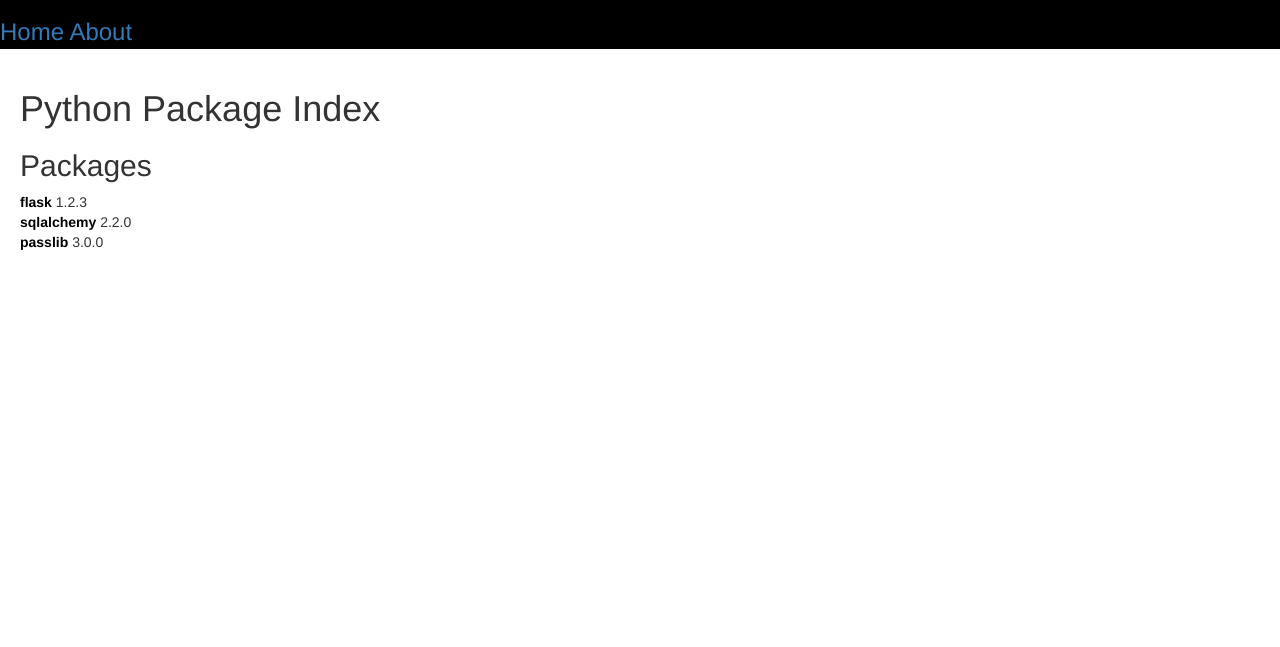
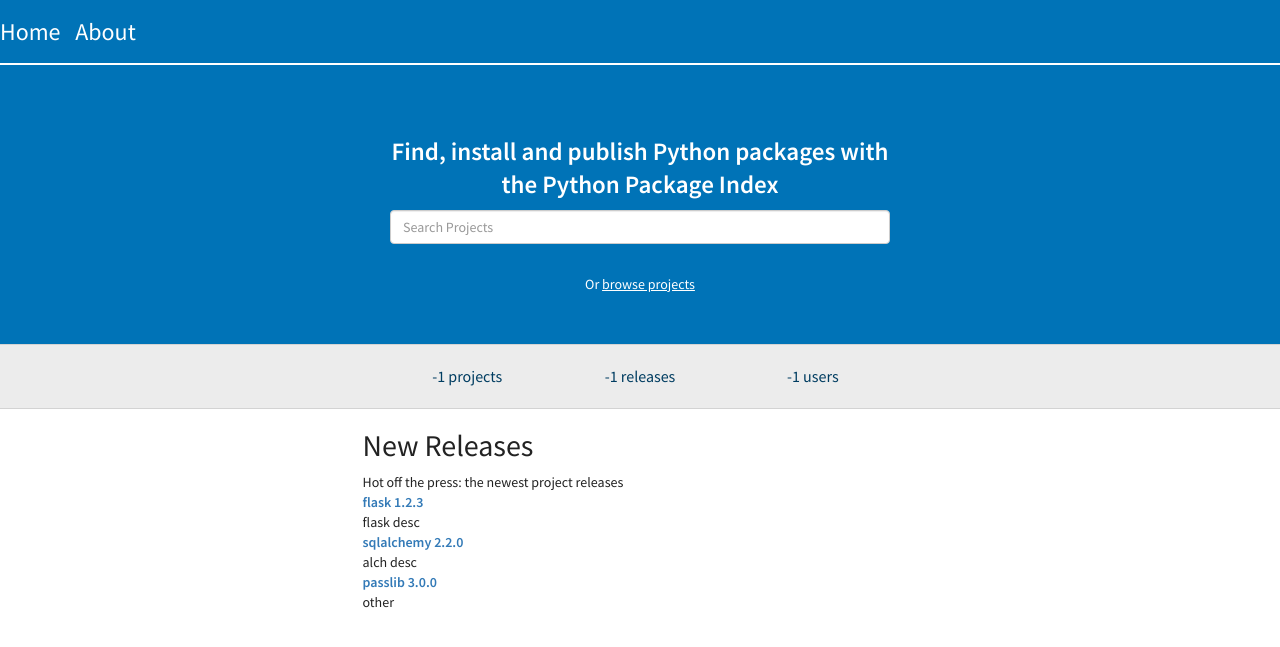
Before and after one commit to Zuzah/PyPiRecreate, a Flask app: page / in a window 1280 px wide. Shown: the top 647 px of the page. Run offline with Flask 2, Linux system fonts and the light colour scheme; some libraries are stand-ins or nearby versions.

Commit message:
Restructured _layout.html as a well as its location. Updated .css with new style. Add logic to the package_service.py

```diff
--- a/services/package_service.py
+++ b/services/package_service.py
@@ -2,7 +2,7 @@
 #function that gets latest pacakges
 def get_latest_packages():
     return [
-        { 'name': 'flask', 'version' : '1.2.3' },
-        { 'name': 'sqlalchemy', 'version' : '2.2.0' },
-        { 'name': 'passlib', 'version' : '3.0.0'}
+        { 'name': 'flask', 'version' : '1.2.3', 'descer':'flask desc' },
+        { 'name': 'sqlalchemy', 'version' : '2.2.0', 'descer': 'alch desc' },
+        { 'name': 'passlib', 'version' : '3.0.0', 'descer': 'other'}
     ]
--- a/static/css/site.css
+++ b/static/css/site.css
@@ -1,16 +1,79 @@
+body {
+    color: #222;
+    background: #fff;
+    margin: 0px;
+    padding: 0px;
+    font-family: Source Sans Pro, Helvetica, Arial, sans-serif;
+}
+
 .title {
     font-weight: bold;
     color: black;
 }
 
 .main_content {
-    padding: 20px;
     background-color: white;
 }
 
 nav {
-    background-color: #000;
+    background-color: #0073b7;
     padding-top: 15px;
     font-size: 24px;
+    color: white;
+    height: 65px;
+    border-bottom: 2px;
+    border-bottom-color: white;
+    border-bottom-style: solid;
+
 
 }
+
+nav > a {
+    color: white;
+    margin-right: 10px;
+}
+
+.hero {
+    background-color: #0073b7;
+    color: white;
+    font-size: 14px;
+    padding-top: 50px;
+    padding-right: 0px;
+    padding-bottom: 50px;
+    padding-left: 0px;
+    text-align: center;
+}
+
+.hero h1 {
+    font-size: 2.5rem;
+    font-weight: 600;
+    line-height: 1.3;
+}
+
+.hero a {
+    color: white;
+    text-decoration: underline;
+}
+
+.hero-inner {
+    max-width: 500px;
+    margin-left: auto;
+    margin-right: auto;
+    margin-bottom: 30px;
+}
+
+.pypi-stats {
+    padding: 10px 0px;
+    background-color: #ececec;
+    text-align: center;
+    border-bottom: 1px solid #d3d3d3;
+    border-top: 1px solid #d3d3d3;
+}
+
+.pypi-stats .stat {
+    min-width: 170px;
+    display: inline-block;
+    padding: 10px;
+    font-size: 16px;
+    color: #003d61;
+}
--- a/templates/_layout.html
+++ b/templates/_layout.html
@@ -1,5 +1,7 @@
 <!DOCTYPE html>
-    <html lang="en-us">
+<!-- Below might be Depcrecated. Uncomment if needed -->
+
+    {% comment %} <html lang="en-us">
         <head>
             <meta charset="UTF-8">
             <title>
@@ -31,4 +33,4 @@
               {% block additional_js %}
               {% endblock additional_js %}
             </body>
-    </html>
+    </html> {% endcomment %}
--- a/templates/home/index.html
+++ b/templates/home/index.html
@@ -1,23 +1,45 @@
 {% extends '/shared/_layout.html' %}
 {% block main_content %}
 
-                        <h1>Python Package Index</h1>
+    <div class="hero">
+        <div class="hero-inner">
+            <h1>Find, install and publish Python packages with the Python Package Index</h1>
+            <input type="text" placeholder="Search Projects" class="form-control">
+        </div>
+
+        Or <a href="#"> browse projects</a>
 
 
-                            <h2> Packages</h2>
-                            {% for i in packages %}
-                                <div>
-                                    <span class="title">
+    </div>
 
-                                            {{ i.name }}
+    <div class="pypi-stats">
+        <div class="stat">-1 projects</div>
+        <div class="stat">-1 releases</div>
+        <div class="stat">-1 users</div>
+    </div>
 
-                                    </span>
+    <div class="container">
+        <div class="row">
+            <div class="col-md-3"></div>
+            <div class="col-md-6">
+                <h2>New Releases</h2>
 
-                                    <span class="version">
-                                        {{ i.version }}
+                <div>Hot off the press: the newest project releases</div>
 
-                                    </span>
-                                </div>
-                        {% endfor %}
+                {% for p in packages %}
+                <div class="project">
+                    <div class="title">
+                        <a href="#">{{p.name}} {{p.version}} </a></div>
+                     <div class="desc"> {{p.descer}} </div>
+                </div>
+                {% endfor %}
+
+            </div>
+            <div class="col-md-3"></div>
+
+        </div>
+    </div>
+
+
 
 {% endblock main_content %}
--- a/templates/shared/_layout.html
+++ b/templates/shared/_layout.html
@@ -5,10 +5,12 @@
             <title> Python Package Index </title>
             <link rel="stylesheet" href="https://maxcdn.bootstrapcdn.com/bootstrap/3.3.7/css/bootstrap.min.css" integrity="sha384-BVYiiSIFeK1dGmJRAkycuHAHRg32OmUcww7on3RYdg4Va+PmSTsz/K68vbdEjh4u" crossorigin="anonymous">
             <link rel="stylesheet" href="/static/css/site.css" />
+            <link href="https://fonts.googleapis.com/css2?family=Source+Sans+Pro:ital,wght@0,400;0,600;1,400;1,600&display=swap" rel="stylesheet">
             {% block additional_css %}
             {% endblock additional_css %}
         </head>
             <body>
+
 
                 <nav>
                     <a href="/">Home</a>
```
